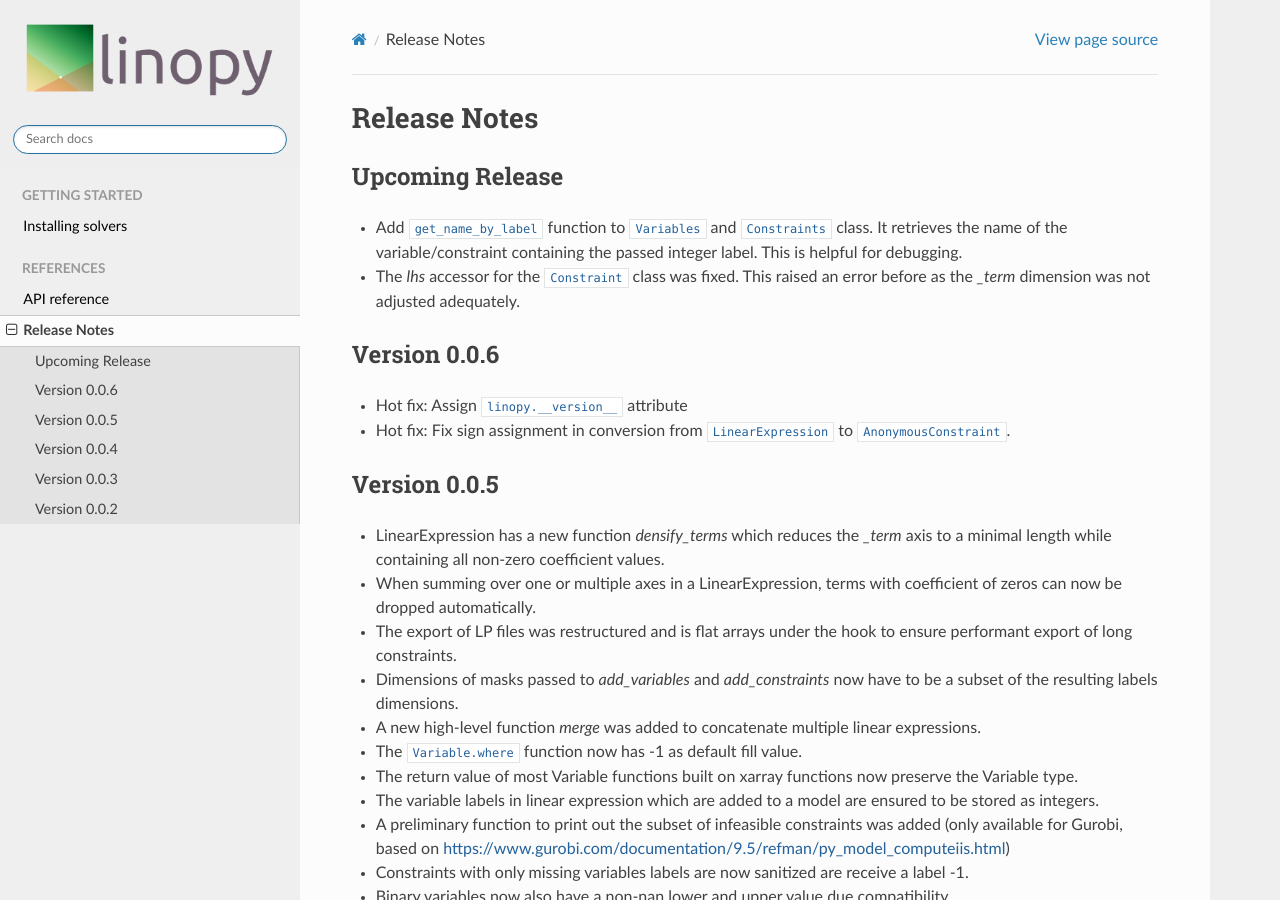
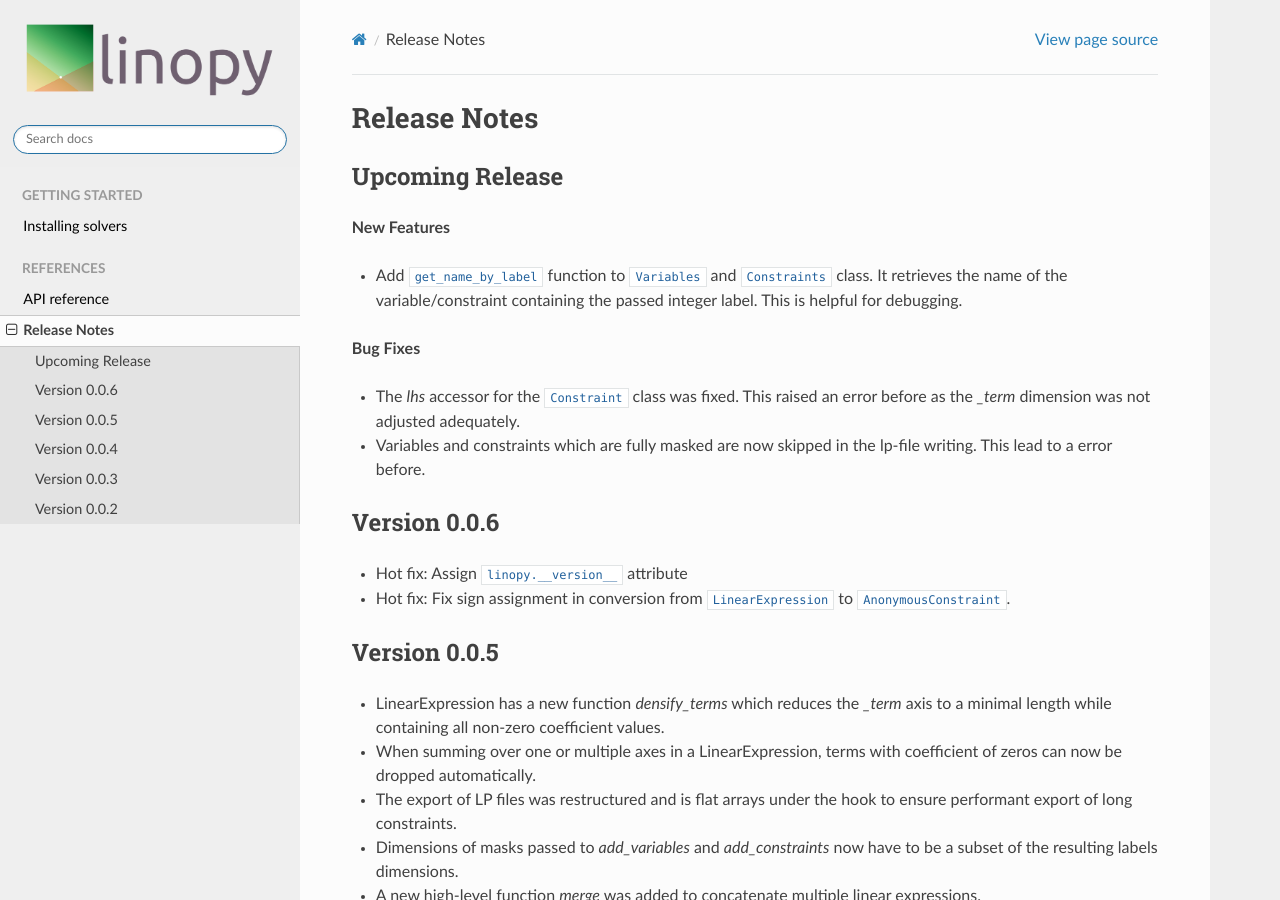
Before and after one commit to PyPSA/linopy, a Sphinx documentation site: the page built from doc/release_notes.rst, in a window 1280 px wide and 900 px high. Built offline with Sphinx 7.4.7 and the Read the Docs theme 2.0.0, drawn with Linux system fonts in a browser that asks for light colours; pages that are not in the unit, such as notebooks, are missing from menus.

Commit message:
io: skip variable and constraints which are fully masked out

```diff
--- a/doc/release_notes.rst
+++ b/doc/release_notes.rst
@@ -4,9 +4,14 @@ Release Notes
 Upcoming Release
 ----------------
 
+**New Features**
+
 * Add ``get_name_by_label`` function to ``Variables`` and ``Constraints`` class. It retrieves the name of the variable/constraint containing the passed integer label. This is helpful for debugging.
+
+**Bug Fixes**
+
 * The `lhs` accessor for the ``Constraint`` class was fixed. This raised an error before as the `_term` dimension was not adjusted adequately.
-
+* Variables and constraints which are fully masked are now skipped in the lp-file writing. This lead to a error before.
 
 Version 0.0.6
 -------------
```
Also changed, not shown: 1 other file.
